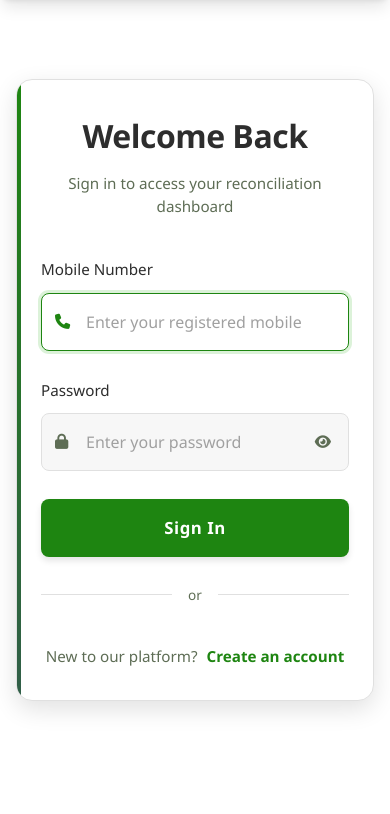
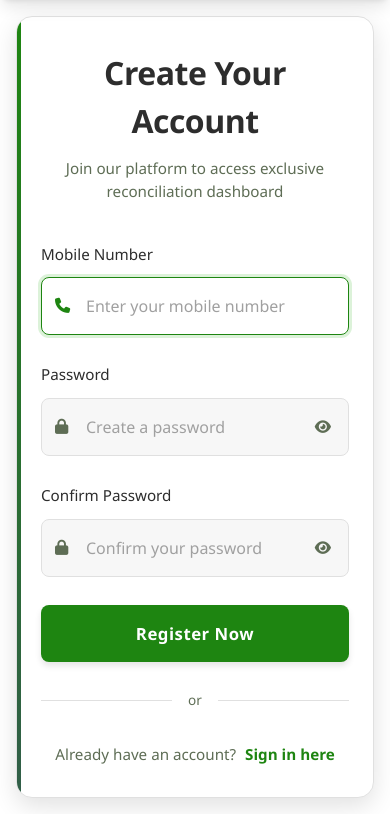
Before and after one commit to srspco2020-ops/gst_project, a Django app: page /login/ in a window 390 px wide. Shown: the part 64-878 px from the top of the page. Before the commit the page ends 776 px from the top, so only its background shows below. Run offline with Django 5.2, Linux system fonts and the light colour scheme; some libraries are stand-ins or nearby versions; some web fonts are replaced.

Commit message:
New register Page

```diff
--- a/invoice/templates/login.html
+++ b/invoice/templates/login.html
@@ -3,11 +3,11 @@
 <head>
     <meta charset="UTF-8">
     <meta name="viewport" content="width=device-width, initial-scale=1.0">
-    <title>Login | Professional Network</title>
+    <title>Register</title>
+    <script src="https://cdn.tailwindcss.com"></script>
     <link rel="stylesheet" href="https://cdnjs.cloudflare.com/ajax/libs/animate.css/4.1.1/animate.min.css">
     <link rel="stylesheet" href="https://cdnjs.cloudflare.com/ajax/libs/font-awesome/6.5.0/css/all.min.css">
     <link href="https://fonts.googleapis.com/css2?family=Playwrite+DK+Loopet:wght@100..400&family=Poetsen+One&display=swap" rel="stylesheet">
-    <script src="https://cdn.tailwindcss.com"></script>
     <style>
         :root {
             --primary-color: #1e8511;
@@ -48,15 +48,13 @@
         body::before {
             content: '';
             position: absolute;
-            top: 0;
-            left: 0;
-            width: 100%;
-            height: 100%;
+            top: 0; left: 0;
+            width: 100%; height: 100%;
             background: rgba(255, 255, 255, 0.88);
             z-index: 0;
         }
 
-        .login-container {
+        .register-container {
             background-color: var(--card-bg);
             width: 100%;
             max-width: 440px;
@@ -72,28 +70,25 @@
             margin: 2rem auto;
         }
 
-        .login-container:hover {
+        .register-container:hover {
             transform: translateY(-4px);
             box-shadow: 0 12px 28px rgba(0, 0, 0, 0.15);
         }
 
-        .login-container::after {
+        .register-container::after {
             content: '';
             position: absolute;
-            top: 0;
-            left: 0;
-            width: 4px;
-            height: 100%;
+            top: 0; left: 0;
+            width: 4px; height: 100%;
             background: linear-gradient(to bottom, var(--primary-color), var(--primary-dark));
-            background-color: var(--primary-color);
         }
 
-        .login-header {
+        .register-header {
             text-align: center;
             margin-bottom: 2.5rem;
         }
 
-        .login-header h2 {
+        .register-header h2 {
             font-size: 2rem;
             font-weight: 700;
             color: var(--text-color);
@@ -101,7 +96,7 @@
             letter-spacing: -0.5px;
         }
 
-        .login-header p {
+        .register-header p {
             color: var(--text-light);
             font-size: 0.95rem;
             line-height: 1.5;
@@ -172,8 +167,6 @@
             background-color: var(--bg-color);
         }
 
-        /* Tint the icon when its sibling input is focused */
-        .form-group input:focus ~ .input-icon,
         .input-wrapper:focus-within .input-icon {
             color: var(--primary-color);
         }
@@ -200,9 +193,7 @@
             animation: fadeIn 0.25s ease-out;
         }
 
-        .field-error.visible {
-            display: block;
-        }
+        .field-error.visible { display: block; }
 
         .form-group input.invalid {
             border-color: var(--error-color);
@@ -215,7 +206,7 @@
             width: 100%;
         }
 
-        #password {
+        .password-wrapper input {
             padding-left: 2.75rem;
             padding-right: 2.75rem;
             width: 100%;
@@ -249,8 +240,8 @@
             outline-offset: 2px;
         }
 
-        /* ── Sign In button ── */
-        .login-btn {
+        /* ── Register button ── */
+        .register-btn {
             background-color: var(--primary-color);
             color: white;
             border: none;
@@ -272,18 +263,18 @@
             overflow: hidden;
         }
 
-        .login-btn:hover:not(:disabled) {
+        .register-btn:hover:not(:disabled) {
             background-color: var(--primary-dark);
             transform: translateY(-2px);
             box-shadow: 0 6px 8px rgba(0, 0, 0, 0.15);
         }
 
-        .login-btn:active:not(:disabled) {
+        .register-btn:active:not(:disabled) {
             transform: translateY(1px) scale(0.98);
             box-shadow: 0 2px 4px rgba(0, 0, 0, 0.08);
         }
 
-        .login-btn:disabled {
+        .register-btn:disabled {
             background-color: var(--primary-dark);
             cursor: not-allowed;
             opacity: 0.85;
@@ -299,9 +290,7 @@
             pointer-events: none;
         }
 
-        @keyframes ripple-anim {
-            to { transform: scale(4); opacity: 0; }
-        }
+        @keyframes ripple-anim { to { transform: scale(4); opacity: 0; } }
 
         /* Spinner inside button */
         .btn-spinner {
@@ -315,20 +304,20 @@
             display: none;
         }
 
-        .login-btn.loading .btn-spinner { display: block; }
-        .login-btn.loading .btn-label  { opacity: 0.85; }
+        .register-btn.loading .btn-spinner { display: block; }
+        .register-btn.loading .btn-label  { opacity: 0.85; }
 
         @keyframes spin { to { transform: rotate(360deg); } }
 
         /* ── Footer / divider ── */
-        .login-footer {
-            margin-top: 2.5rem;
+        .login-link {
+            margin-top: 2rem;
             text-align: center;
             font-size: 0.95rem;
             color: var(--text-light);
         }
 
-        .login-link {
+        .login-link a {
             color: var(--primary-color);
             text-decoration: none;
             font-weight: 600;
@@ -337,7 +326,7 @@
             margin-left: 5px;
         }
 
-        .login-link:hover {
+        .login-link a:hover {
             color: var(--primary-dark);
             text-decoration: underline;
         }
@@ -359,7 +348,7 @@
         .divider::before { margin-right: 1rem; }
         .divider::after  { margin-left: 1rem; }
 
-        /* ── Nav (untouched) ── */
+        /* ── Nav ── */
         .nav-gradient {
             background: linear-gradient(to right, #315e48, #1e8511);
             position: sticky;
@@ -380,16 +369,12 @@
         }
 
         @media (max-width: 480px) {
-            .login-container {
+            .register-container {
                 padding: 2rem 1.5rem;
                 margin: 1rem;
             }
-            body {
-                background-image: none;
-            }
-            body::before {
-                background: white;
-            }
+            body { background-image: none; }
+            body::before { background: white; }
         }
     </style>
 </head>
@@ -399,7 +384,7 @@
         <div class="animate-spin rounded-full h-16 w-16 border-t-4 border-green-600 border-opacity-50"></div>
     </div>
 
-    <!-- Navigation Bar (untouched) -->
+    <!-- Navigation Bar -->
     <nav class="nav-gradient shadow-lg text-white">
         <div class="nav-container">
             <div class="flex justify-between h-16 items-center">
@@ -407,18 +392,15 @@
                     <i class="fas fa-file-invoice text-white text-2xl"></i>
                     <span class="font-bold text-3xl" style="font-family: 'Poetsen One', sans-serif;">Rekonix</span>
                 </div>
-                <div class="flex items-center space-x-4">
-                    <span class="text-sm">{{ cp_name }}</span>
-                </div>
             </div>
         </div>
     </nav>
 
     <main class="flex-grow flex items-center justify-center">
-        <div class="login-container animate__animated animate__fadeIn">
-            <div class="login-header">
-                <h2>Welcome Back</h2>
-                <p>Sign in to access your reconciliation dashboard</p>
+        <div class="register-container animate__animated animate__fadeIn">
+            <div class="register-header">
+                <h2>Create Your Account</h2>
+                <p>Join our platform to access exclusive reconciliation dashboard</p>
             </div>
 
             {% if messages %}
@@ -433,7 +415,7 @@
                 {% endfor %}
             {% endif %}
 
-            <form method="post" id="loginForm" novalidate>
+            <form method="post" id="registerForm" novalidate>
                 {% csrf_token %}
 
                 <!-- Mobile -->
@@ -448,7 +430,7 @@
                             inputmode="numeric"
                             maxlength="10"
                             pattern="[0-9]{10}"
-                            placeholder="Enter your registered mobile"
+                            placeholder="Enter your mobile number"
                             autofocus
                         >
                         <i class="fa-solid fa-phone input-icon" aria-hidden="true"></i>
@@ -461,54 +443,73 @@
                     <label for="password">Password</label>
                     <div class="password-wrapper">
                         <i class="fa-solid fa-lock input-icon" aria-hidden="true" style="left:14px; z-index:1;"></i>
-                        <input type="password" id="password" name="password" required placeholder="Enter your password">
+                        <input type="password" id="password" name="password" required placeholder="Create a password">
                         <button
                             type="button"
                             class="password-toggle"
-                            id="toggleBtn"
-                            onclick="togglePassword()"
+                            id="toggleBtn1"
+                            onclick="togglePassword('password', 'toggleIcon1', 'toggleBtn1')"
                             aria-label="Show password"
                         >
-                            <i class="fa-solid fa-eye" id="toggleIcon"></i>
+                            <i class="fa-solid fa-eye" id="toggleIcon1"></i>
                         </button>
                     </div>
                     <span class="field-error" id="passwordError">Password cannot be empty.</span>
                 </div>
 
-                <button type="submit" class="login-btn" id="loginBtn">
+                <!-- Confirm Password -->
+                <div class="form-group">
+                    <label for="confirm_password">Confirm Password</label>
+                    <div class="password-wrapper">
+                        <i class="fa-solid fa-lock input-icon" aria-hidden="true" style="left:14px; z-index:1;"></i>
+                        <input type="password" id="confirm_password" name="confirm_password" required placeholder="Confirm your password">
+                        <button
+                            type="button"
+                            class="password-toggle"
+                            id="toggleBtn2"
+                            onclick="togglePassword('confirm_password', 'toggleIcon2', 'toggleBtn2')"
+                            aria-label="Show password"
+                        >
+                            <i class="fa-solid fa-eye" id="toggleIcon2"></i>
+                        </button>
+                    </div>
+                    <span class="field-error" id="confirmPasswordError">Passwords do not match.</span>
+                </div>
+
+                <button type="submit" class="register-btn" id="registerBtn">
                     <span class="btn-spinner" id="btnSpinner" aria-hidden="true"></span>
-                    <span class="btn-label" id="btnLabel">Sign In</span>
+                    <span class="btn-label" id="btnLabel">Register Now</span>
                 </button>
             </form>
 
             <div class="divider">or</div>
 
-            <div class="login-footer">
-                New to our platform? <a href="{% url 'register' %}" class="login-link">Create an account</a>
+            <div class="login-link">
+                Already have an account? <a href="{% url 'login' %}">Sign in here</a>
             </div>
         </div>
     </main>
 
     <script>
         /* ── Password toggle ── */
-        function togglePassword() {
-            const password = document.getElementById('password');
-            const icon     = document.getElementById('toggleIcon');
-            const btn      = document.getElementById('toggleBtn');
+        function togglePassword(fieldId, iconId, btnId) {
+            const field = document.getElementById(fieldId);
+            const icon  = document.getElementById(iconId);
+            const btn   = document.getElementById(btnId);
 
-            if (password.type === 'password') {
-                password.type = 'text';
+            if (field.type === 'password') {
+                field.type = 'text';
                 icon.classList.replace('fa-eye', 'fa-eye-slash');
                 btn.setAttribute('aria-label', 'Hide password');
             } else {
-                password.type = 'password';
+                field.type = 'password';
                 icon.classList.replace('fa-eye-slash', 'fa-eye');
                 btn.setAttribute('aria-label', 'Show password');
             }
         }
 
         /* ── Ripple effect ── */
-        document.getElementById('loginBtn').addEventListener('click', function (e) {
+        document.getElementById('registerBtn').addEventListener('click', function (e) {
             const btn    = this;
             const circle = document.createElement('span');
             const d      = Math.max(btn.clientWidth, btn.clientHeight);
@@ -522,11 +523,13 @@
         });
 
         /* ── Client-side validation + loading state ── */
-        document.getElementById('loginForm').addEventListener('submit', function (e) {
-            const mobileInput   = document.getElementById('mobile');
-            const passwordInput = document.getElementById('password');
-            const mobileError   = document.getElementById('mobileError');
-            const passwordError = document.getElementById('passwordError');
+        document.getElementById('registerForm').addEventListener('submit', function (e) {
+            const mobileInput          = document.getElementById('mobile');
+            const passwordInput        = document.getElementById('password');
+            const confirmPasswordInput = document.getElementById('confirm_password');
+            const mobileError          = document.getElementById('mobileError');
+            const passwordError        = document.getElementById('passwordError');
+            const confirmPasswordError = document.getElementById('confirmPasswordError');
             let valid = true;
 
             // Validate mobile
@@ -549,19 +552,32 @@
                 passwordError.classList.remove('visible');
             }
 
+            // Validate confirm password
+            if (confirmPasswordInput.value !== passwordInput.value || confirmPasswordInput.value === '') {
+                confirmPasswordInput.classList.add('invalid');
+                confirmPasswordError.classList.add('visible');
+                confirmPasswordError.textContent = confirmPasswordInput.value === ''
+                    ? 'Please confirm your password.'
+                    : 'Passwords do not match.';
+                valid = false;
+            } else {
+                confirmPasswordInput.classList.remove('invalid');
+                confirmPasswordError.classList.remove('visible');
+            }
+
             if (!valid) { e.preventDefault(); return; }
 
             // Show loading state
-            const btn     = document.getElementById('loginBtn');
+            const btn     = document.getElementById('registerBtn');
             const spinner = document.getElementById('btnSpinner');
             const label   = document.getElementById('btnLabel');
             btn.disabled  = true;
             btn.classList.add('loading');
             spinner.style.display = 'block';
-            label.textContent     = 'Signing in…';
+            label.textContent     = 'Registering…';
         });
 
-        /* ── Clear inline error on re-type ── */
+        /* ── Clear inline errors on re-type ── */
         document.getElementById('mobile').addEventListener('input', function () {
             this.classList.remove('invalid');
             document.getElementById('mobileError').classList.remove('visible');
@@ -569,6 +585,10 @@
         document.getElementById('password').addEventListener('input', function () {
             this.classList.remove('invalid');
             document.getElementById('passwordError').classList.remove('visible');
+        });
+        document.getElementById('confirm_password').addEventListener('input', function () {
+            this.classList.remove('invalid');
+            document.getElementById('confirmPasswordError').classList.remove('visible');
         });
 
         /* ── Staggered form-group animation ── */
```
